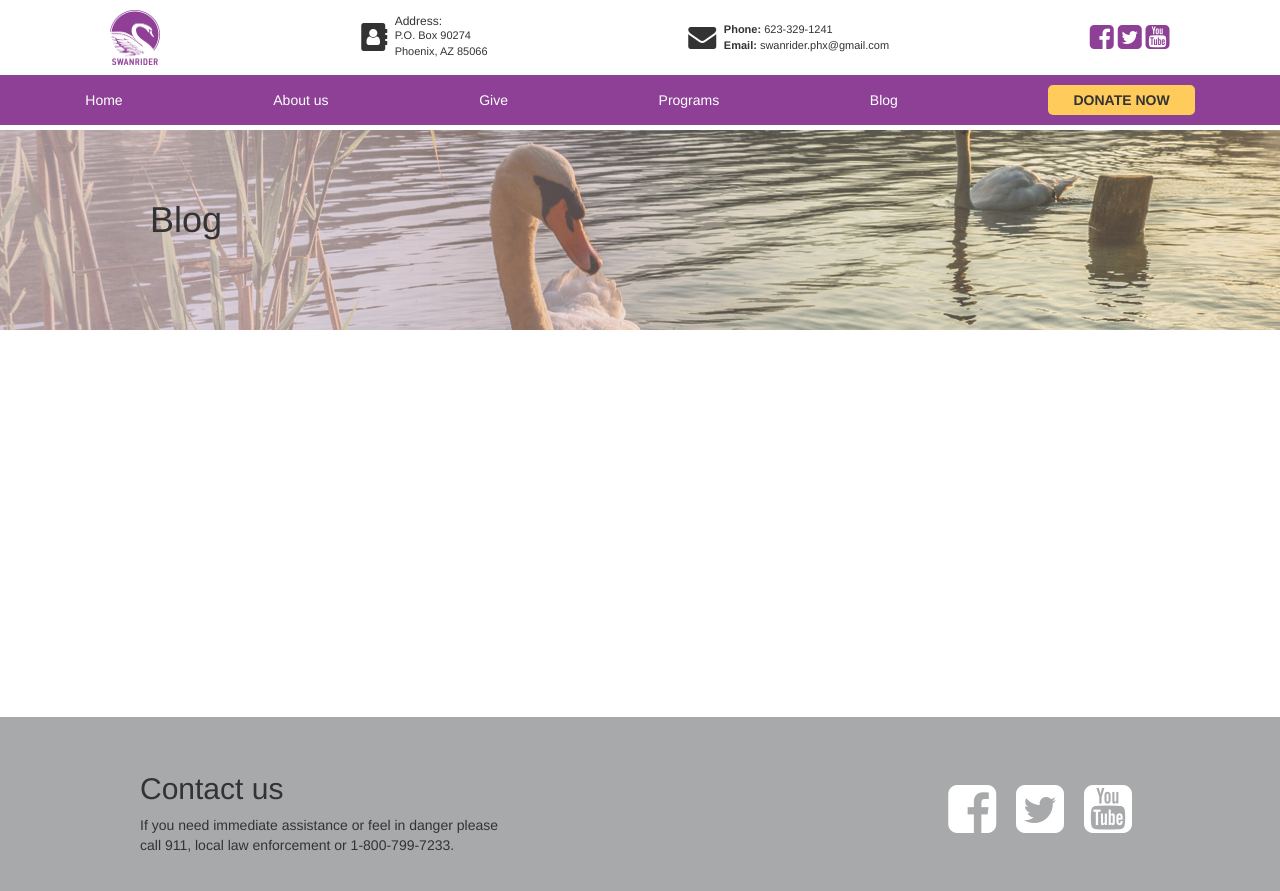
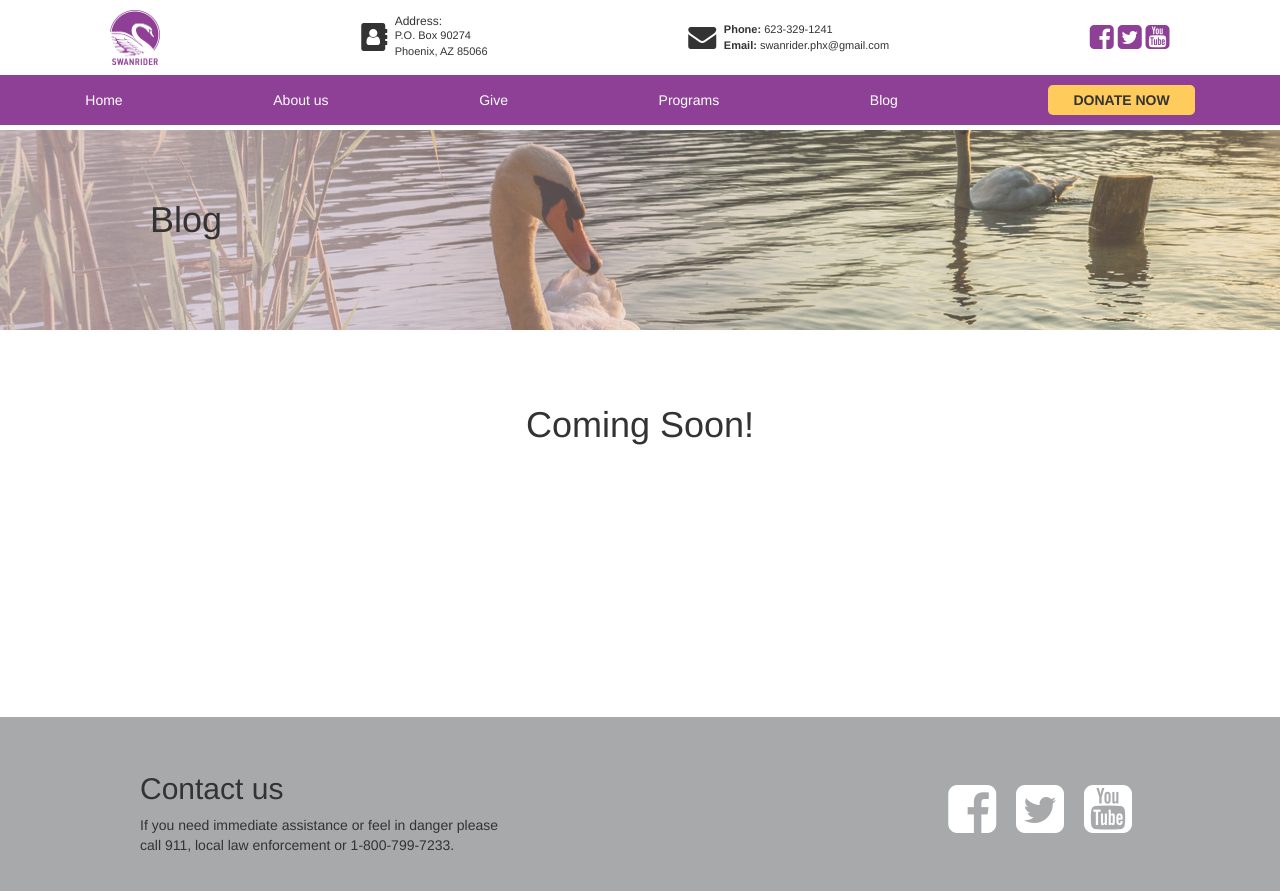
Before and after one commit to swanrider-phx/swanrider-phx.github.io, a Jekyll site: the page built from blog.md, in a window 1280 px wide. Shown: the top 891 px of the page. Built offline with Jekyll 4.4.1, drawn with Linux system fonts in a browser that asks for light colours; nearby versions of some CDN libraries.

Commit message:
placeholder for blog

```diff
--- a/assets/css/styles.scss
+++ b/assets/css/styles.scss
@@ -615,3 +615,11 @@ footer {
 		}
 	}
 }
+
+/********************
+	BLOG PAGE
+********************/
+h1.coming-soon {
+	text-align: center;
+	margin-top: 75px;
+}
--- a/blog.md
+++ b/blog.md
@@ -9,4 +9,6 @@ permalink: /blog/
 		<h1>Blog</h1>
 	</div>
 
+	<h1 class="coming-soon">Coming Soon!</h1>
+
 </div>
```
